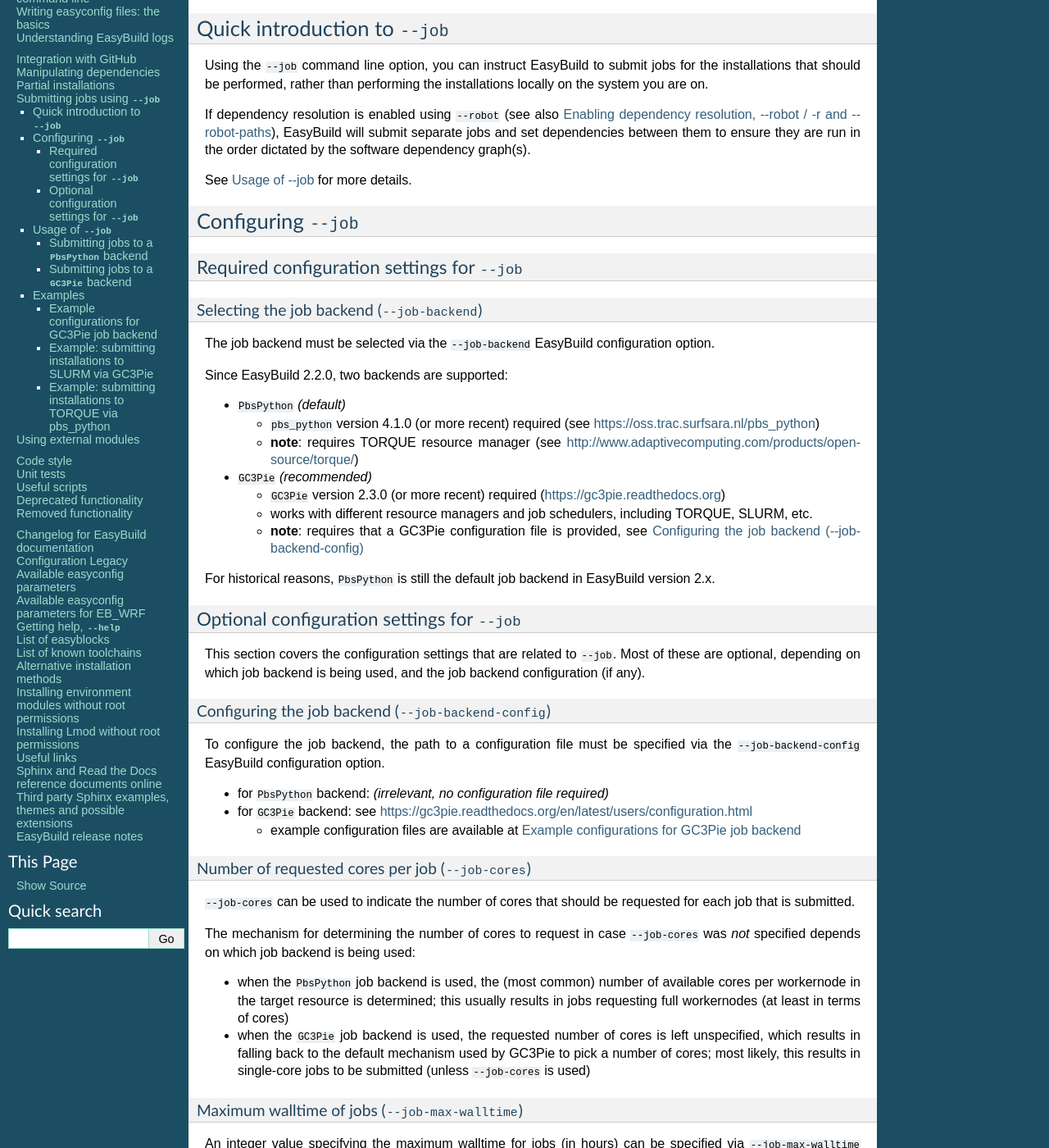
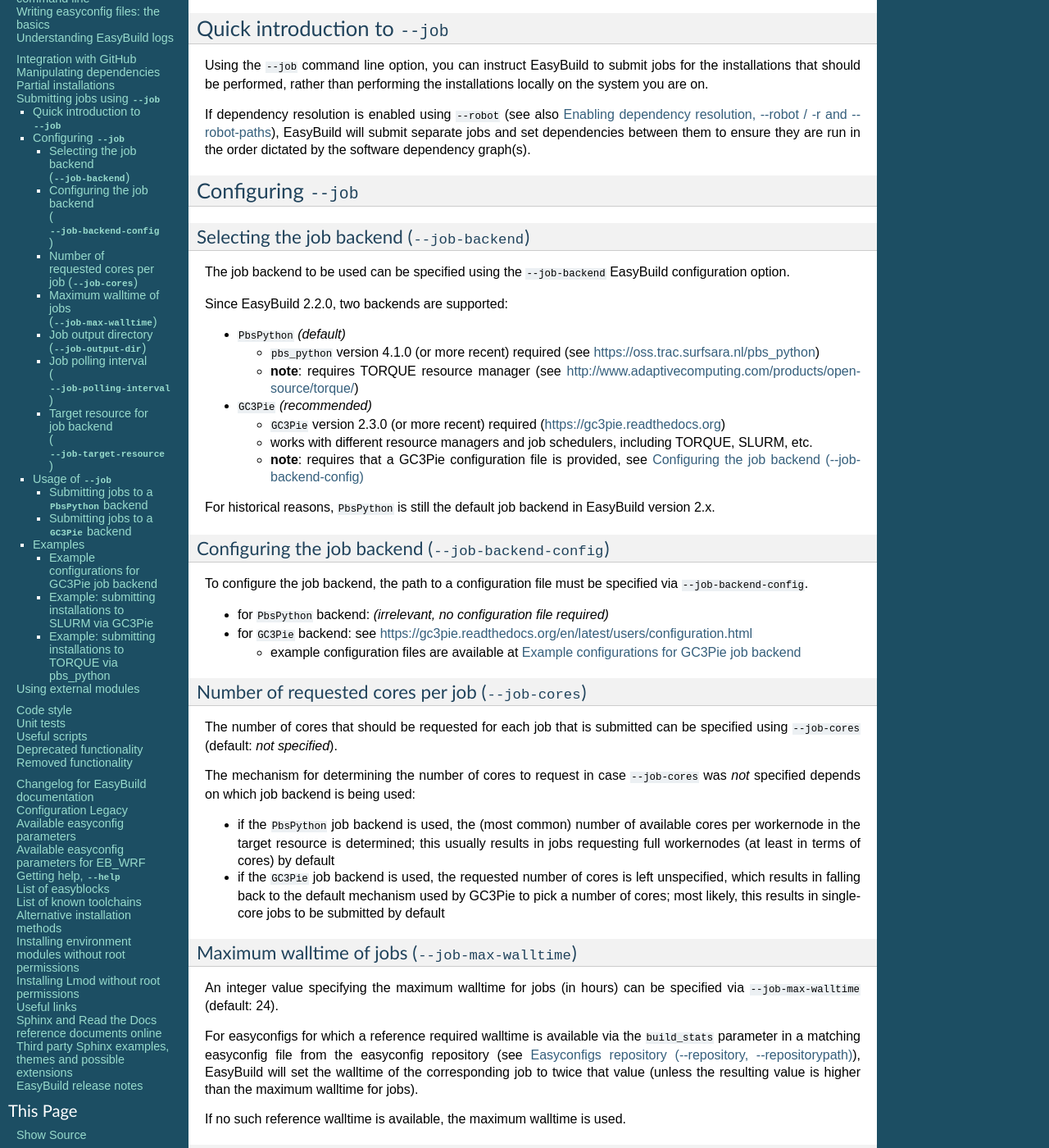
Before and after one commit to easybuilders/easybuild, a Sphinx documentation site: the page built from docs/Submitting_jobs.rst, in a window 1280 px wide and 1400 px high, scrolled down 218 px. Shown: the whole window at 82% size. Built offline with Sphinx 7.4.7, drawn with Linux system fonts in a browser that asks for light colours; some of the changed text lies outside the part shown.

Commit message:
style cleanup + minor tweaks

```diff
--- a/docs/Submitting_jobs.rst
+++ b/docs/Submitting_jobs.rst
@@ -22,27 +22,16 @@
 If dependency resolution is enabled using ``--robot`` (see also :ref:`use_robot`), EasyBuild will submit separate
 jobs and set dependencies between them to ensure they are run in the order dictated by the software dependency graph(s).
 
-See :ref:`submitting_jobs_usage` for more details.
-
 
 .. _submitting_jobs_configuration:
 
 Configuring ``--job``
 ---------------------
 
-
-.. _submitting_jobs_cfg_required:
-
-Required configuration settings for ``--job``
+Selecting the job backend (``--job-backend``)
 ~~~~~~~~~~~~~~~~~~~~~~~~~~~~~~~~~~~~~~~~~~~~~
 
-
-.. _submitting_jobs_cfg_job_backend:
-
-Selecting the job backend (``--job-backend``)
-^^^^^^^^^^^^^^^^^^^^^^^^^^^^^^^^^^^^^^^^^^^^^
-
-The job backend must be selected via the ``--job-backend`` EasyBuild configuration option.
+The job backend to be used can be specified using the ``--job-backend`` EasyBuild configuration option.
 
 Since EasyBuild 2.2.0, two backends are supported:
 
@@ -60,22 +49,13 @@
 For historical reasons, ``PbsPython`` is still the default job backend in EasyBuild version 2.x.
 
 
-.. _submitting_jobs_cfg_optional:
-
-Optional configuration settings for ``--job``
-~~~~~~~~~~~~~~~~~~~~~~~~~~~~~~~~~~~~~~~~~~~~~
-
-This section covers the configuration settings that are related to ``--job``. Most of these are optional, depending
-on which job backend is being used, and the job backend configuration (if any).
-
 
 .. _submitting_jobs_cfg_job_backend_config:
 
 Configuring the job backend (``--job-backend-config``)
-^^^^^^^^^^^^^^^^^^^^^^^^^^^^^^^^^^^^^^^^^^^^^^^^^^^^^^
+~~~~~~~~~~~~~~~~~~~~~~~~~~~~~~~~~~~~~~~~~~~~~~~~~~~~~~
 
-To configure the job backend, the path to a configuration file must be specified via the ``--job-backend-config``
-EasyBuild configuration option.
+To configure the job backend, the path to a configuration file must be specified via ``--job-backend-config``.
 
 * for ``PbsPython`` backend: *(irrelevant, no configuration file required)*
 * for ``GC3Pie`` backend: see https://gc3pie.readthedocs.org/en/latest/users/configuration.html
@@ -87,24 +67,26 @@
 .. _submitting_jobs_cfg_job_cores:
 
 Number of requested cores per job (``--job-cores``)
-^^^^^^^^^^^^^^^^^^^^^^^^^^^^^^^^^^^^^^^^^^^^^^^^^^^
+~~~~~~~~~~~~~~~~~~~~~~~~~~~~~~~~~~~~~~~~~~~~~~~~~~~
 
-``--job-cores`` can be used to indicate the number of cores that should be requested for each job that is submitted.
+The number of cores that should be requested for each job that is submitted can be specified using ``--job-cores``
+(default: *not specified*).
 
 The mechanism for determining the number of cores to request in case ``--job-cores`` was *not* specified depends on
 which job backend is being used:
 
-* when the ``PbsPython`` job backend is used, the (most common) number of available cores per workernode in the
+* if the ``PbsPython`` job backend is used, the (most common) number of available cores per workernode in the
   target resource is determined; this usually results in jobs requesting full workernodes (at least in terms of cores)
-* when the ``GC3Pie`` job backend is used, the requested number of cores is left unspecified, which results in falling
+  by default
+* if the ``GC3Pie`` job backend is used, the requested number of cores is left unspecified, which results in falling
   back to the default mechanism used by GC3Pie to pick a number of cores; most likely, this results in single-core
-  jobs to be submitted (unless ``--job-cores`` is used)
+  jobs to be submitted by default
 
 
 .. _submitting_jobs_cfg_job_max_walltime:
 
 Maximum walltime of jobs (``--job-max-walltime``)
-^^^^^^^^^^^^^^^^^^^^^^^^^^^^^^^^^^^^^^^^^^^^^^^^^
+~~~~~~~~~~~~~~~~~~~~~~~~~~~~~~~~~~~~~~~~~~~~~~~~~
 
 An integer value specifying the maximum walltime for jobs (in hours) can be specified via ``--job-max-walltime``
 (default: 24).
@@ -119,7 +101,7 @@
 .. _submitting_jobs_cfg_job_output_dir:
 
 Job output directory (``--job-output-dir``)
-^^^^^^^^^^^^^^^^^^^^^^^^^^^^^^^^^^^^^^^^^^^
+~~~~~~~~~~~~~~~~~~~~~~~~~~~~~~~~~~~~~~~~~~~
 
 The directory where job log files should be placed can be specified via ``--job-output-dir``
 (default: current directory).
@@ -128,7 +110,7 @@
 .. _submitting_jobs_cfg_job_polling_interval:
 
 Job polling interval (``--job-polling-interval``)
-^^^^^^^^^^^^^^^^^^^^^^^^^^^^^^^^^^^^^^^^^^^^^^^^^
+~~~~~~~~~~~~~~~~~~~~~~~~~~~~~~~~~~~~~~~~~~~~~~~~~
 
 The frequency with which the status of submitted jobs should be checked can be specified via ``--job-polling-interval``,
 using a floating-point value representing the number of seconds between two checks (default: 30 seconds).
@@ -139,13 +121,13 @@
 .. _submitting_jobs_cfg_job_target_resource:
 
 Target resource for job backend (``--job-target-resource``)
-^^^^^^^^^^^^^^^^^^^^^^^^^^^^^^^^^^^^^^^^^^^^^^^^^^^^^^^^^^^
+~~~~~~~~~~~~~~~~~~~~~~~~~~~~~~~~~~~~~~~~~~~~~~~~~~~~~~~~~~~
 
 The target resource that should be used by the job backend can be specified using ``--job-target-resource``.
 
 * for ``PbsPython`` backend: hostname of TORQUE PBS server to submit jobs to (default: ``$PBS_DEFAULT``)
 * for ``GC3Pie`` backend: name of resource to submit jobs to (default: none, which implies weighted round-robin
-                          submission across all available resources)
+  submission across all available resources)
 
 
 .. _submitting_jobs_usage:
@@ -401,7 +383,7 @@
 
 
 Holds are put in place to ensure that the jobs run in the order dictated by the dependency graph(s).
-These holds are released by the Torque server as soon as they jobs on which they depend have completed::
+These holds are released by the TORQUE server as soon as they jobs on which they depend have completed::
 
 
   $ qstat -a
```
